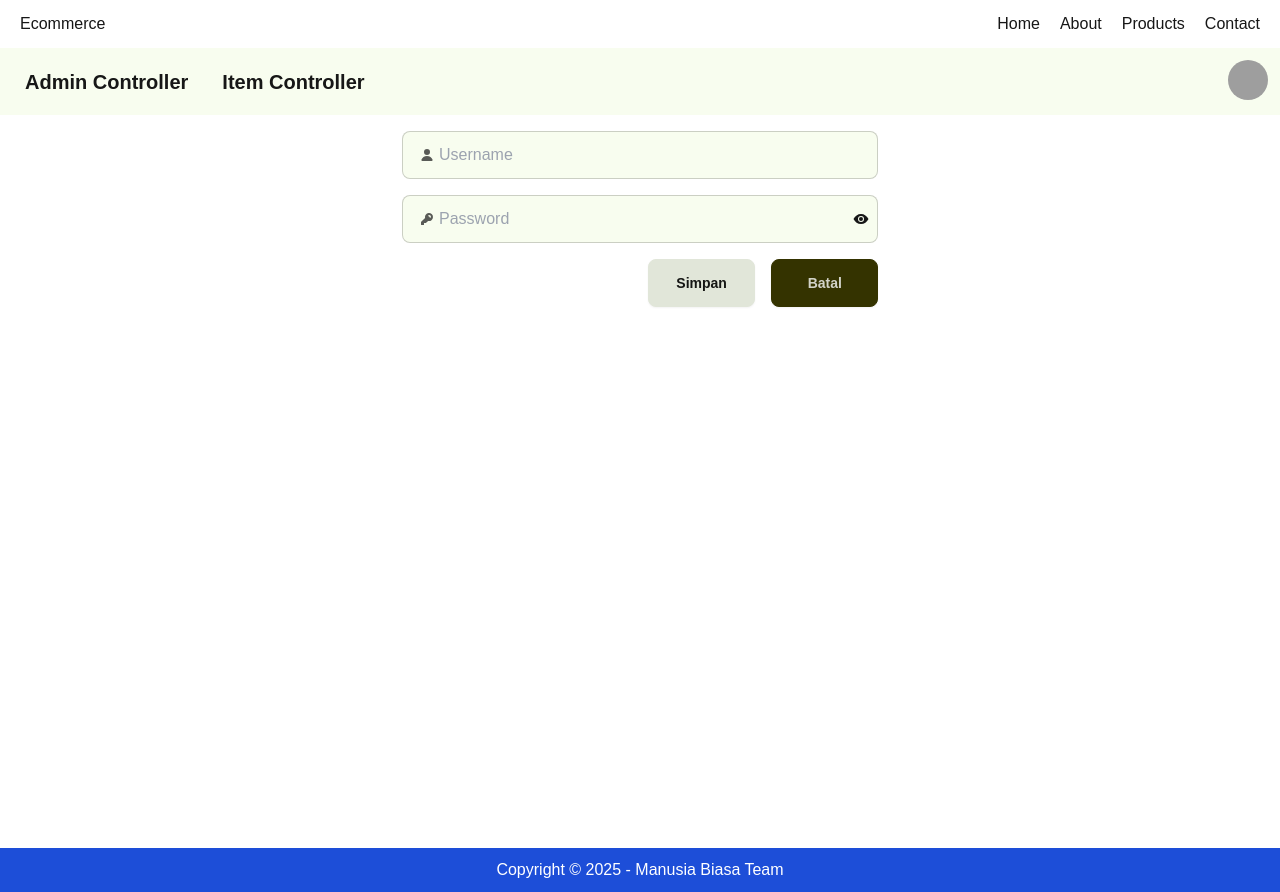
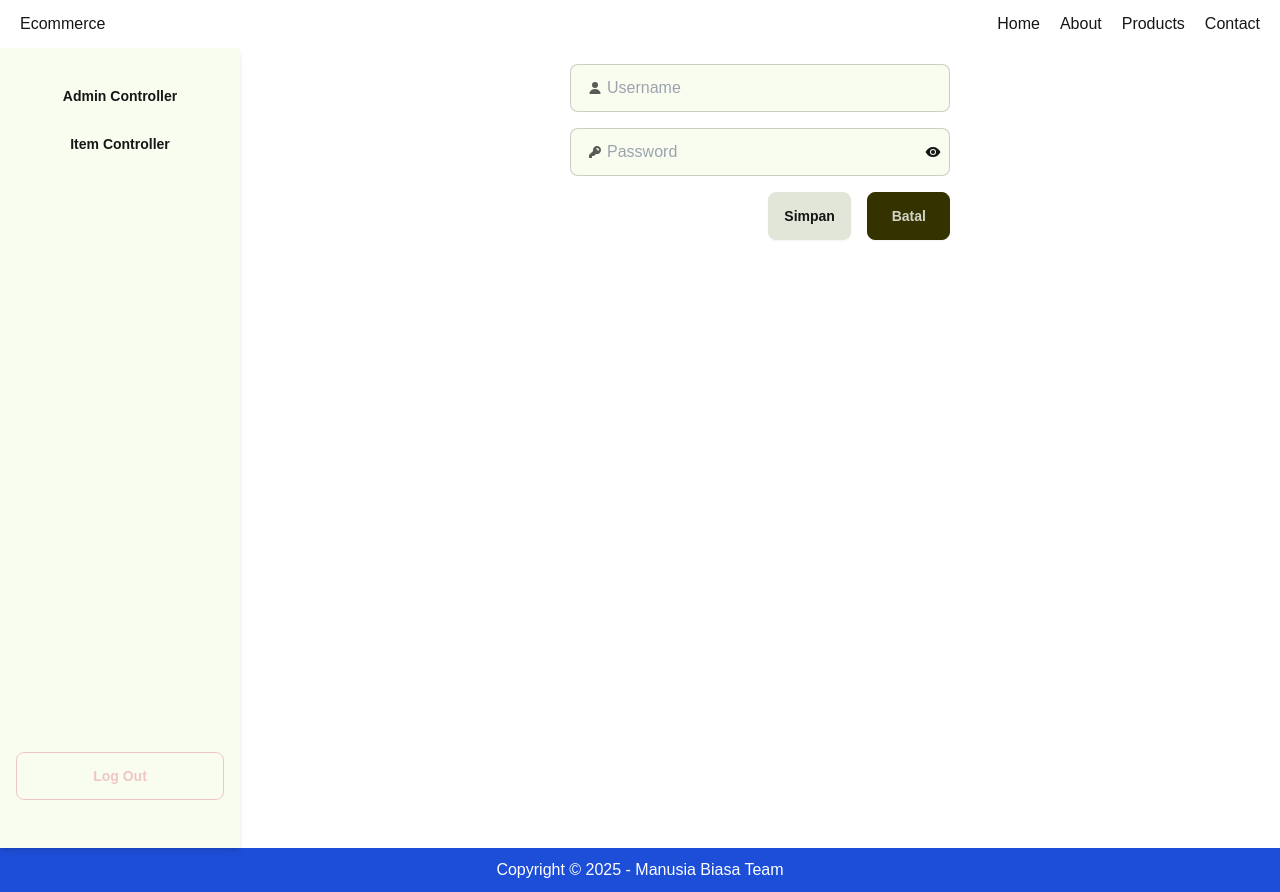
Before and after one commit to Deoca27/manusia-biasa, a Next.js app: page /admin/add in a window 1280 px wide. Built offline with nearby package versions, Linux system fonts and the light colour scheme; grey boxes are pictures that could not be loaded.

Commit message:
jhoshe: merubah header menjadi sidebar pada layout admin

```diff
--- a/app/admin/layout.tsx
+++ b/app/admin/layout.tsx
@@ -3,9 +3,6 @@ import Link from "next/link"
 import "../globals.css"
 //import font awesome
 import "@fortawesome/fontawesome-svg-core/styles.css"
-
-
-
 
 export default function AdminLayout({
   children,
@@ -13,46 +10,30 @@ export default function AdminLayout({
   children: React.ReactNode
 }) {
   return (
-    <div className="layout-admin min-h-screen">
+    <div className="layout-admin min-h-screen flex">
 
-      {/* header */}
-      <header>
-        <div className="navbar bg-base-100">
-          <div className="flex-1">
-            <Link href={"/admin"} className="btn btn-ghost text-xl">Admin Controller</Link>
-            <Link href={"/admin/barang"} className="btn btn-ghost text-xl">Item Controller</Link>
-          </div>
-          <div className="flex-none gap-2">
+      {/* Sidebar */}
+      <aside className="w-60 bg-base-100 p-4 shadow-md flex flex-col justify-between">
+        <ul className="menu">
+          <li>
+            <Link href="/admin" className="btn btn-ghost">Admin Controller</Link>
+          </li>
+          <li>
+            <Link href="/admin/barang" className="btn btn-ghost">Item Controller</Link>
+          </li>
+        </ul>
+        <div className="mt-auto mb-8">
+          <Link href="/" className="btn btn-outline btn-error w-full">
+            Log Out
+          </Link>
+        </div>
+      </aside>
 
-            <div className="dropdown dropdown-end">
-              <div tabIndex={0} role="button" className="btn btn-ghost btn-circle avatar">
-                <div className="w-10 rounded-full">
-                  <img
-                    alt="Tailwind CSS Navbar component"
-                    src="https://img.daisyui.com/images/stock/photo-1534528741775-53994a69daeb.webp" />
-                </div>
-              </div>
-              <ul
-                tabIndex={0}
-                className="menu menu-sm dropdown-content bg-base-100 rounded-box z-[1] mt-3 w-52 p-2 shadow">
-                <li>
-                  <a className="justify-between">
-                    Profile
-                    <span className="badge">New</span>
-                  </a>
-                </li>
-                <li><a>Settings</a></li>
-                <li><a>Logout</a></li>
-              </ul>
-            </div>
-          </div>
-        </div>
-      </header>
-
-      {/* ini content */}
-      <section className="mx-8 my-4">{children}</section>
+      {/* Content */}
+      <main className="flex-1 mx-8 my-4">
+        {children}
+      </main>
 
     </div>
-
   )
 }
```
